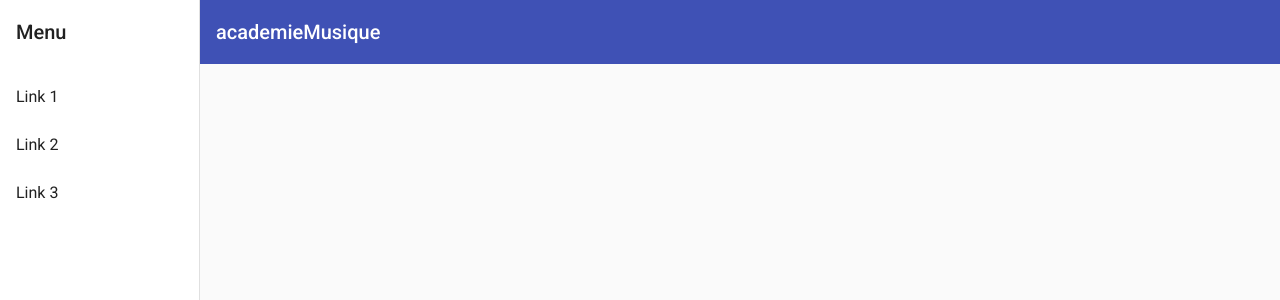
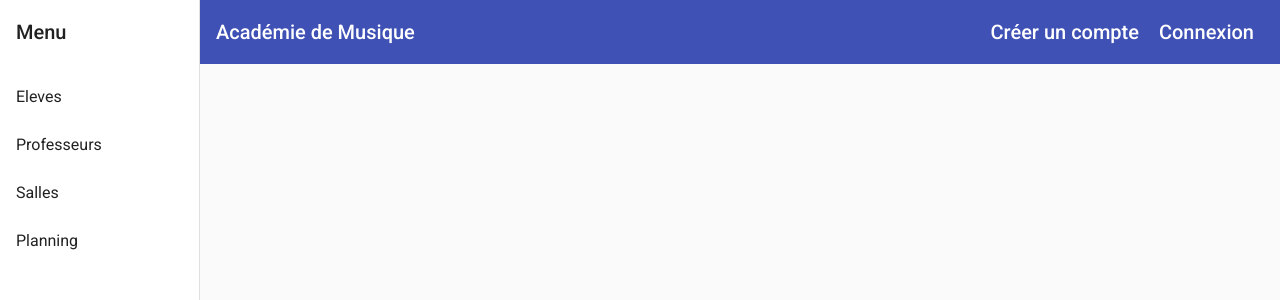
Before and after one commit to CedricOrtega/academieMusique, an Angular app in the folder frontend/academieMusique/: page /auth/login in a window 1280 px wide. Shown: the top 300 px of the page. Built offline with nearby package versions, Linux system fonts and the light colour scheme.

Commit message:
Ajout nav creer compte et connexion

```diff
--- a/frontend/academieMusique/src/app/main-nav/main-nav.component.html
+++ b/frontend/academieMusique/src/app/main-nav/main-nav.component.html
@@ -5,9 +5,10 @@
       [opened]="(isHandset$ | async) === false">
     <mat-toolbar>Menu</mat-toolbar>
     <mat-nav-list>
-      <a mat-list-item href="#">Link 1</a>
-      <a mat-list-item href="#">Link 2</a>
-      <a mat-list-item href="#">Link 3</a>
+      <a mat-list-item href="#">Eleves</a>
+      <a mat-list-item href="#">Professeurs</a>
+      <a mat-list-item href="#">Salles</a>
+      <a mat-list-item href="#">Planning</a>
     </mat-nav-list>
   </mat-sidenav>
   <mat-sidenav-content>
@@ -20,7 +21,10 @@
         *ngIf="isHandset$ | async">
         <mat-icon aria-label="Side nav toggle icon">menu</mat-icon>
       </button>
-      <span>academieMusique</span>
+      <span>Académie de Musique</span>
+      <span class="spacer"></span>
+      <a routerLink="auth/signup">Créer un compte</a>
+      <a routerLink="auth/login">Connexion</a>
     </mat-toolbar>
     <!-- Add Content Here -->
   </mat-sidenav-content>
--- a/frontend/academieMusique/src/app/main-nav/main-nav.component.scss
+++ b/frontend/academieMusique/src/app/main-nav/main-nav.component.scss
@@ -15,3 +15,14 @@
   top: 0;
   z-index: 1;
 }
+
+.spacer{
+  flex: 1 1 auto;
+}
+
+.mat-toolbar a{
+  display: inline-block;
+  margin:0 10px;
+  color: white;
+  text-decoration: none;
+}
```
